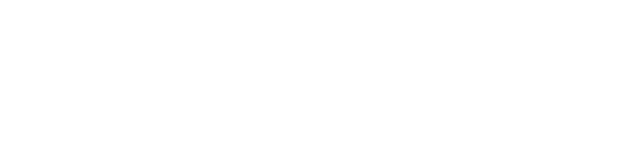
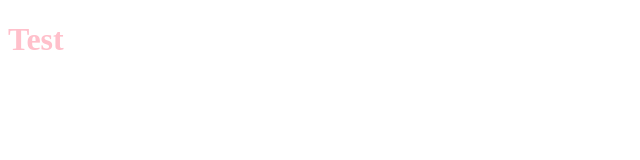
Before and after one commit to adzhavala/project_web, a plain HTML site: page frontend/index.html in a window 1280 px wide. Shown: the full height of the page, 0-640 px from the left. Drawn offline with Linux system fonts and the light colour scheme.

Commit message:
test commit

```diff
--- a/frontend/index.html
+++ b/frontend/index.html
@@ -8,6 +8,8 @@
 </head>
 <body>
 
+<h1>Test</h1>
+
 </body>
 <script src="script.js"></script>
 
--- a/frontend/style.css
+++ b/frontend/style.css
@@ -0,0 +1,3 @@
+h1 {
+    color:pink;
+}
```
